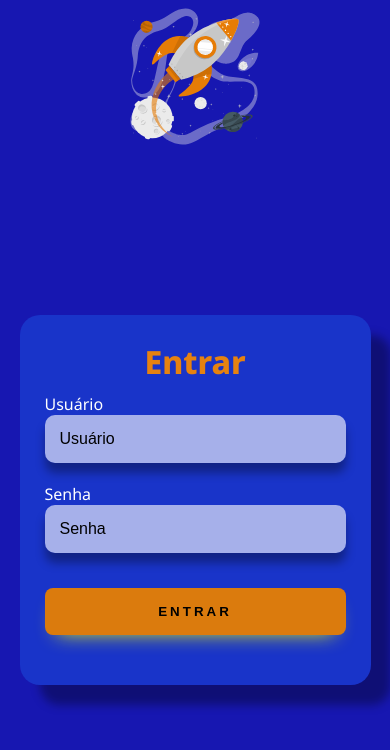
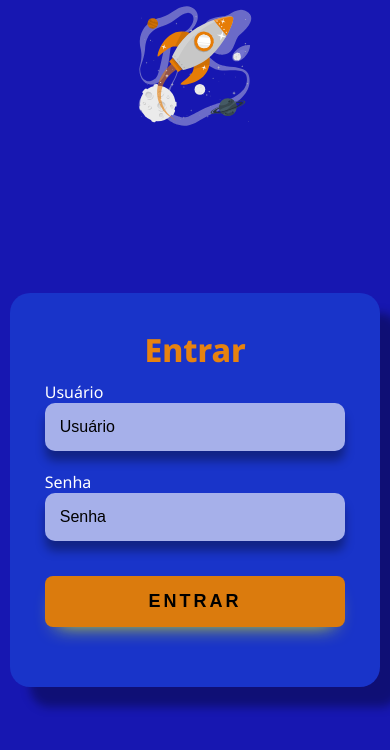
Before and after one commit to lipvxz/Login, a plain HTML site: page index.html in a window 390 px wide. Drawn offline with Linux system fonts and the light colour scheme.

Commit message:
Update style.css

```diff
--- a/style.css
+++ b/style.css
@@ -111,14 +111,15 @@ body * {
 
 @media only screen and (max-width: 950px) {
     .card-login {
-        width: 80%;
+        width: 85%; /* Aumenta a largura no tablet */
+        padding: 30px;
     }
 }
 
 @media only screen and (max-width: 600px) {
     .main-login {
         flex-direction: column;
-        align-items: center; /* Garante que o login fique centralizado */
+        align-items: center;
     }
 
     .left-login > h1 {
@@ -134,7 +135,7 @@ body * {
     }
 
     .left-login-image {
-        width: 40vw; /* Reduzi um pouco a largura para não ocupar muito espaço */
+        width: 35vw; /* Mantém a imagem menor para não ocupar muito espaço */
     }
 
     .right-login {
@@ -145,7 +146,17 @@ body * {
     }
 
     .card-login {
-        width: 90%; /* Aumenta no mobile para ocupar mais espaço */
-        padding: 25px; /* Evita que fique pequeno demais */
+        width: 95%; /* Aumenta no mobile para ocupar quase toda a tela */
+        padding: 35px; /* Mais espaço interno para os campos */
+    }
+
+    .textfield input {
+        font-size: 16px; /* Aumenta o tamanho do texto dentro dos inputs */
+        padding: 15px; /* Deixa os campos maiores */
+    }
+
+    .btn-login {
+        font-size: 18px; /* Aumenta o tamanho do botão */
+        padding: 15px 0; /* Deixa o botão mais alto */
     }
 }
```
